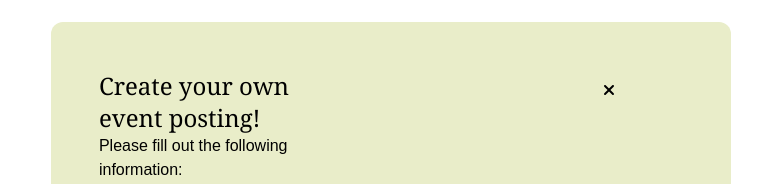
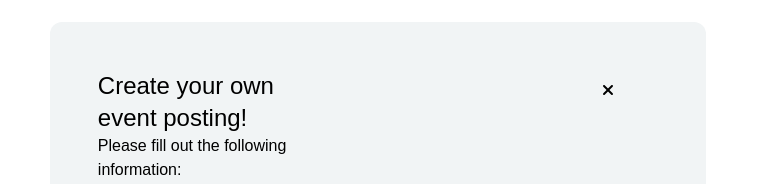
Before and after one commit to Domgartner/commUNIcate, a Next.js app in the folder communicate/: page /new-post in a window 1280 px wide. Shown: the part 543-727 px from the top of the page, without its empty margins (0-774 px from the left). Built offline with nearby package versions, Linux system fonts and the light colour scheme; no server answers.

Commit message:
fixing new-post

```diff
--- a/communicate/app/components/Image.tsx
+++ b/communicate/app/components/Image.tsx
@@ -76,7 +76,7 @@ const PhotoBlock = ({ id, users, image, title, location, date, description }: Ph
           <img
             src={image}
             alt={description}
-            className="cursor-pointer rounded-xl"
+            className="cursor-pointer"
             style={{ width: '100%', height: 'auto' }}
           />
           <div className="opacity-0 group-hover:opacity-100 absolute top-1/2 left-1/2 transform -translate-x-1/2 -translate-y-1/2 text-2xl text-white font-bold">
--- a/communicate/app/globals.css
+++ b/communicate/app/globals.css
@@ -3,7 +3,23 @@
 @tailwind utilities;
 
 @import url('https://fonts.googleapis.com/css2?  family=Montserrat:ital,wght@0,100;0,200;1,100;1,200&display=swap');
-body{ font-family: 'Montserrat', sans-serif; }
+
+body {
+  color: rgb(var(--foreground-rgb));
+  font-family: 'Montserrat', sans-serif;
+  background: linear-gradient(
+      to bottom,
+      transparent,
+      rgb(var(--background-end-rgb))
+    )
+    rgb(var(--background-start-rgb));
+}
+
+@layer base {
+  html {
+    font-family: "Montserrat", system-ui, sans-serif;
+  }
+}
 
 .container {
   display: grid;
--- a/communicate/app/new-post/page.tsx
+++ b/communicate/app/new-post/page.tsx
@@ -71,7 +71,7 @@ export default function NewPost() {
                 // Handle error response
                 console.error('Failed to submit form:', response.statusText);
             }
-            router.push('/');
+            router.push('/homepage');
         } catch (error) {
             console.error('Error submitting form:', error);
         }
@@ -141,10 +141,10 @@ useEffect(() => {
                     <Header/>
                 </div>
                 <div className="flex flex-col justify-middle items-center py-10 w-full flex-1">
-                    <div className='flex flex-col w-11/12 bg-green rounded-xl'>
+                    <div className='flex flex-col w-11/12 bg-light-grey rounded-xl'>
                         <div className='flex flex-row p-12 w-11/12 justify-between'>
                             <div className="flex flex-col bg-light-cream rounded-xl">
-                                    <h1 className='font-serif text-2xl font-normal'>Create your own event posting!</h1>
+                                    <h1 className='font-montserrat text-2xl font-normal'>Create your own event posting!</h1>
                                     <p>Please fill out the following information:</p>
                                     <Field
                                     labelName="Title"
--- a/communicate/tailwind.config.ts
+++ b/communicate/tailwind.config.ts
@@ -31,7 +31,8 @@ const config: Config = {
      'bleh': '#1F1F1F',
      'line' : "#9FB4BC",
      'baby-blue' : '#e5f3ff',
-     'blue' : '#68c9f8'
+     'blue' : '#68c9f8',
+     'light-grey' : '#F1F4F5'
    },
  },
  plugins: [],
```
